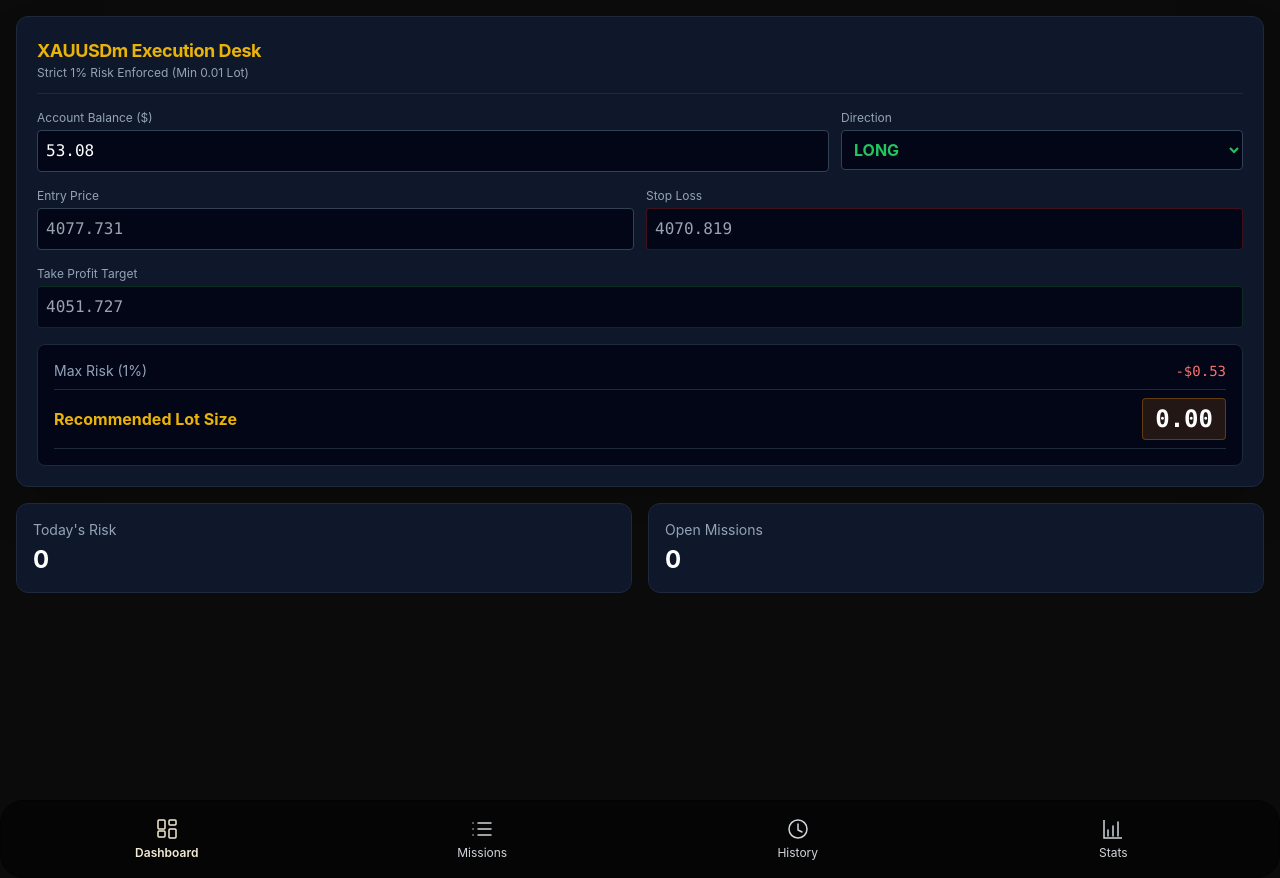
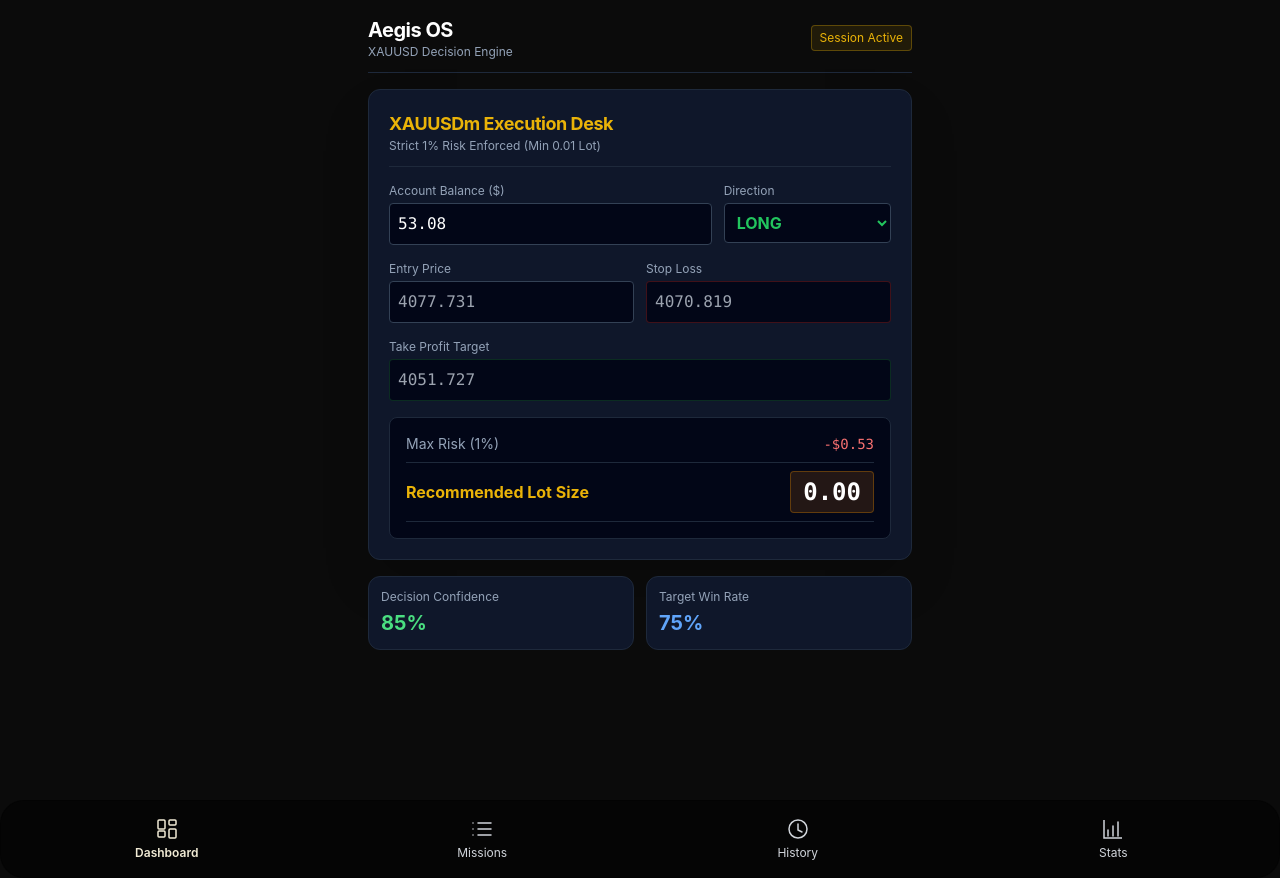
Before and after one commit to Burningleads/aegis-command-center, a React (Vite) app: page / in a window 1280 px wide. Built offline with nearby package versions, Linux system fonts and the light colour scheme.

Commit message:
Enhance architecture

```diff
--- a/src/pages/Dashboard.tsx
+++ b/src/pages/Dashboard.tsx
@@ -1,31 +1,42 @@
-import React, { useEffect, useState } from 'react';
+import React, { useState } from 'react';
 import RiskManager from '../components/RiskManager';
-// Keep your existing page components/imports below if needed
 
 const Dashboard: React.FC = () => {
-  const [metrics, setMetrics] = useState<any>({
-    todaysRisk: 0,
-    openMissions: 0,
-    todaysConfidence: 0,
-    currentSession: '-',
-    currentStreak: 0,
-    winRate: 0
+  const [metrics] = useState({
+    todaysRisk: '$0.53',
+    openMissions: '1 Active',
+    todaysConfidence: '85%',
+    currentSession: 'London/NY',
+    currentStreak: '3 Wins',
+    winRate: '75%'
   });
 
   return (
-    <div className="min-h-screen pb-28 px-4 space-y-4 pt-4">
+    <div className="min-h-screen pb-28 px-4 space-y-4 pt-4 max-w-xl mx-auto font-sans text-white">
 
-      {/* Our XAUUSD Risk Manager Front & Center */}
+      {/* Header Branding */}
+      <div className="flex justify-between items-center border-b border-slate-800 pb-3">
+        <div>
+          <h1 className="text-xl font-bold tracking-tight text-white">Aegis OS</h1>
+          <p className="text-xs text-slate-400">XAUUSD Decision Engine</p>
+        </div>
+        <span className="text-xs bg-yellow-500/10 text-yellow-500 border border-yellow-500/30 px-2 py-1 rounded">
+          Session Active
+        </span>
+      </div>
+
+      {/* Primary Execution Desk */}
       <RiskManager />
 
-      <section className="grid grid-cols-1 sm:grid-cols-2 gap-4">
-        <div className="bg-slate-900 p-4 rounded-xl border border-slate-800">
-          <div className="text-sm text-slate-400">Today's Risk</div>
-          <div className="text-2xl font-bold text-white mt-1">{metrics.todaysRisk}</div>
+      {/* Decision Analytics Grid */}
+      <section className="grid grid-cols-2 gap-3">
+        <div className="bg-slate-900 p-3 rounded-xl border border-slate-800">
+          <div className="text-xs text-slate-400">Decision Confidence</div>
+          <div className="text-xl font-bold text-green-400 mt-1">{metrics.todaysConfidence}</div>
         </div>
-        <div className="bg-slate-900 p-4 rounded-xl border border-slate-800">
-          <div className="text-sm text-slate-400">Open Missions</div>
-          <div className="text-2xl font-bold text-white mt-1">{metrics.openMissions}</div>
+        <div className="bg-slate-900 p-3 rounded-xl border border-slate-800">
+          <div className="text-xs text-slate-400">Target Win Rate</div>
+          <div className="text-xl font-bold text-blue-400 mt-1">{metrics.winRate}</div>
         </div>
       </section>
 
```
